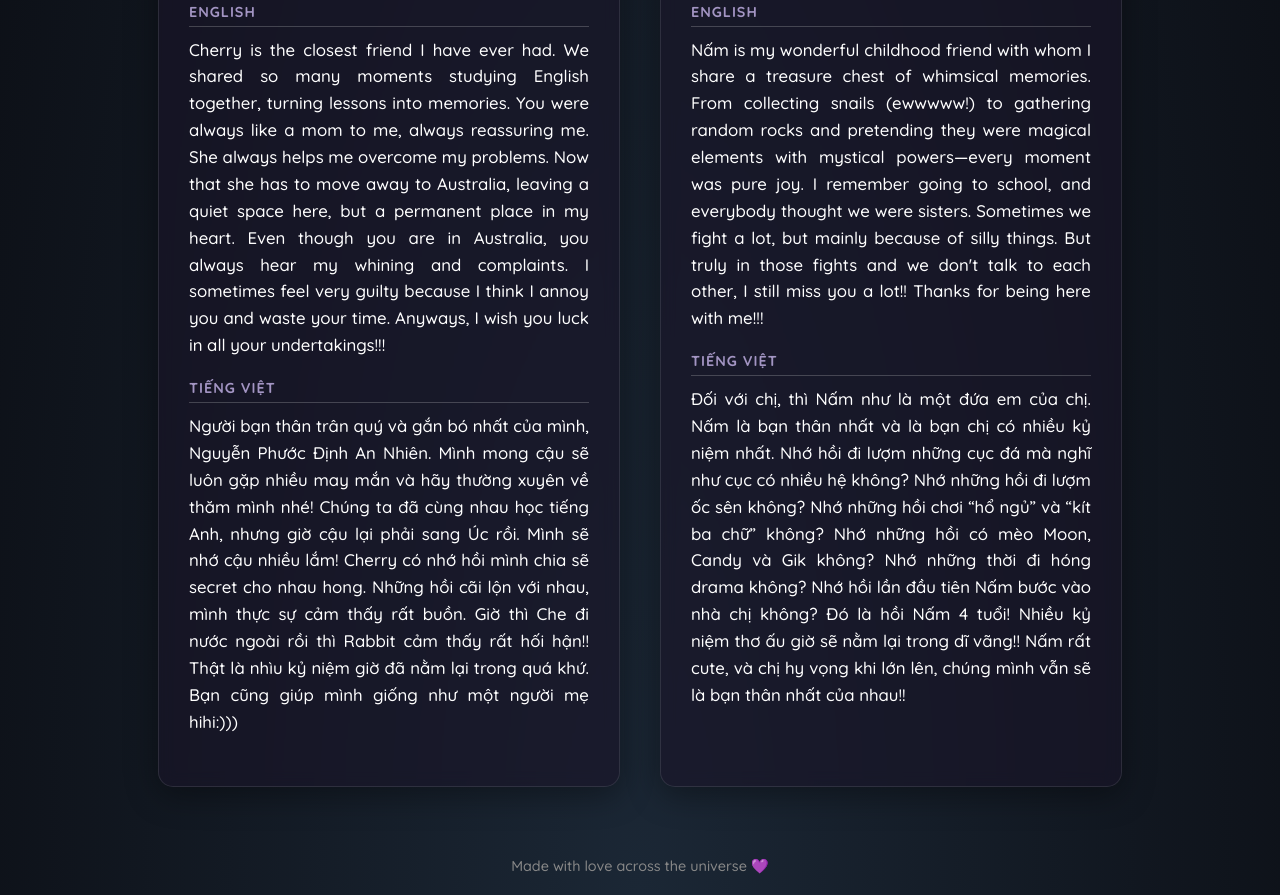
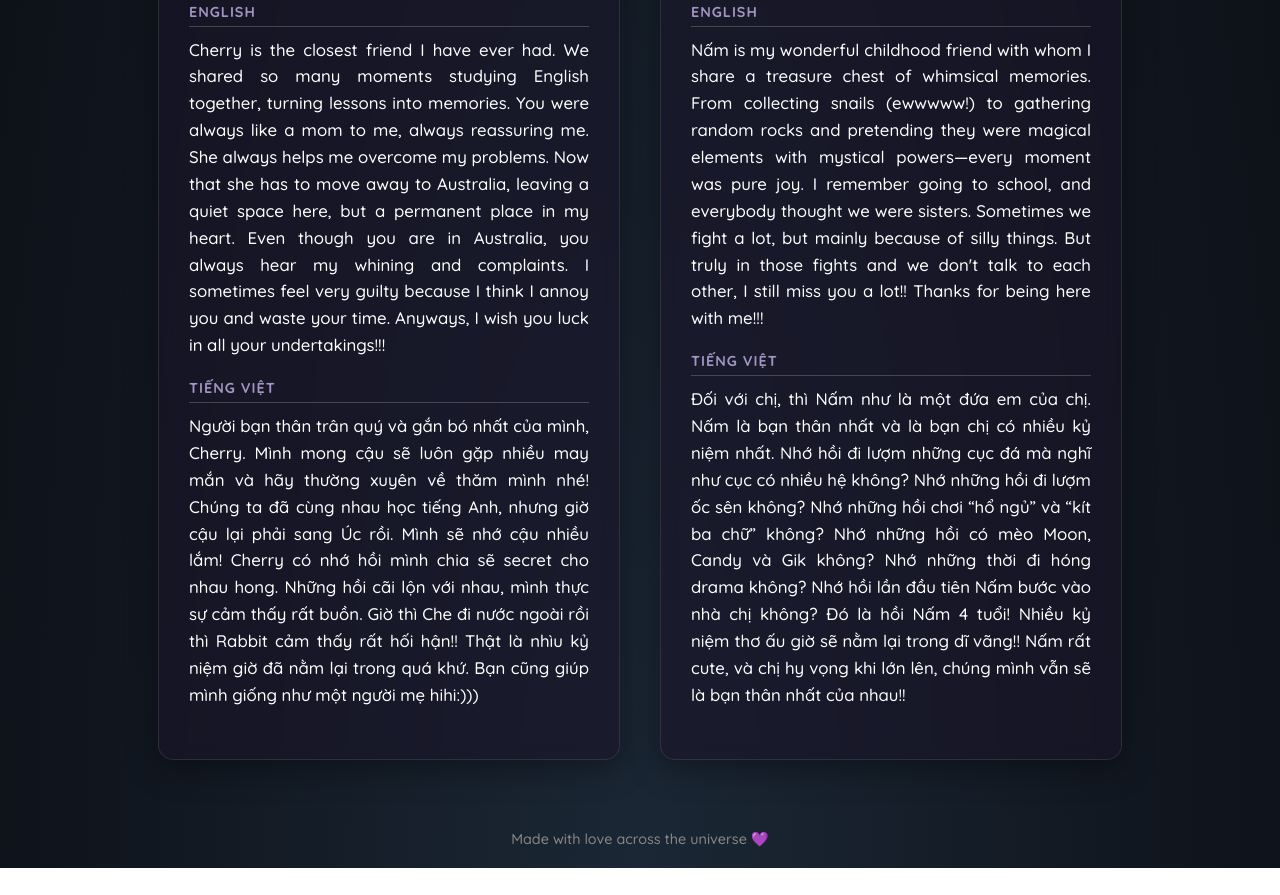
Before and after one commit to NgocNganNina/My_BFFs, a plain HTML site: page index.html in a window 1280 px wide. Shown: the part 1151-2046 px from the top of the page. After the commit the page ends 2019 px from the top, so only its background shows below. Drawn offline with Linux system fonts and the light colour scheme.

Commit message:
Update index.html

```diff
--- a/index.html
+++ b/index.html
@@ -530,7 +530,7 @@
             <div class="lang-section">
                 <div class="lang-title">Tiếng Việt</div>
                 <p>
-                    Người bạn thân trân quý và gắn bó nhất của mình, Nguyễn Phước Định An Nhiên. Mình mong cậu sẽ luôn gặp nhiều may mắn và hãy thường xuyên về thăm mình nhé! Chúng ta đã cùng nhau học tiếng Anh, nhưng giờ cậu lại phải sang Úc rồi. Mình sẽ nhớ cậu nhiều lắm! Cherry có nhớ hồi mình chia sẽ secret cho nhau hong. Những hồi cãi lộn với nhau, mình thực sự cảm thấy rất buồn. Giờ thì Che đi nước ngoài rồi thì Rabbit cảm thấy rất hối hận!! Thật là nhìu kỷ niệm giờ đã nằm lại trong quá khứ. Bạn cũng giúp mình giống như một người mẹ hihi:)))
+                    Người bạn thân trân quý và gắn bó nhất của mình, Cherry. Mình mong cậu sẽ luôn gặp nhiều may mắn và hãy thường xuyên về thăm mình nhé! Chúng ta đã cùng nhau học tiếng Anh, nhưng giờ cậu lại phải sang Úc rồi. Mình sẽ nhớ cậu nhiều lắm! Cherry có nhớ hồi mình chia sẽ secret cho nhau hong. Những hồi cãi lộn với nhau, mình thực sự cảm thấy rất buồn. Giờ thì Che đi nước ngoài rồi thì Rabbit cảm thấy rất hối hận!! Thật là nhìu kỷ niệm giờ đã nằm lại trong quá khứ. Bạn cũng giúp mình giống như một người mẹ hihi:)))
                 </p>
             </div>
         </div>
```
